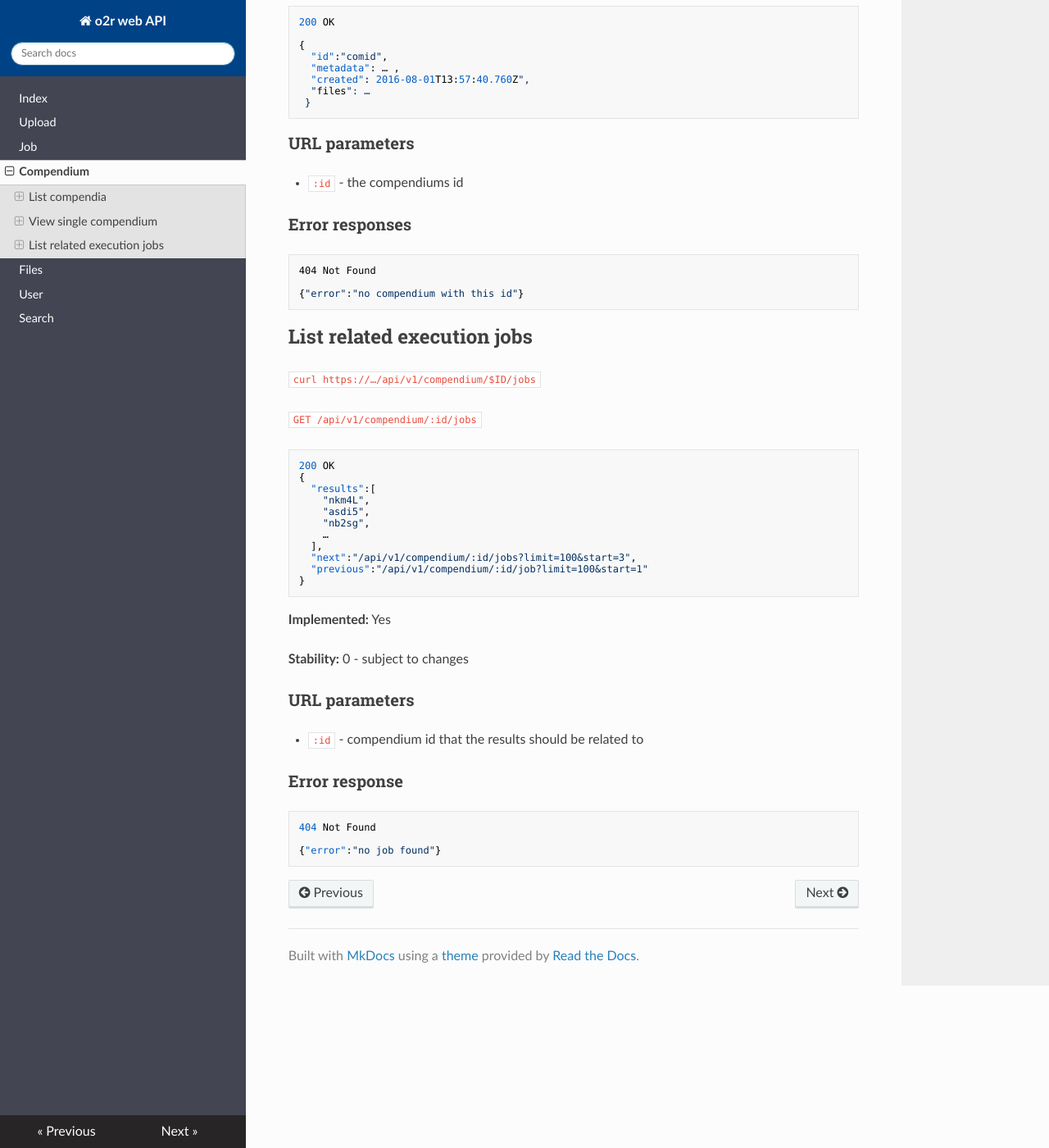
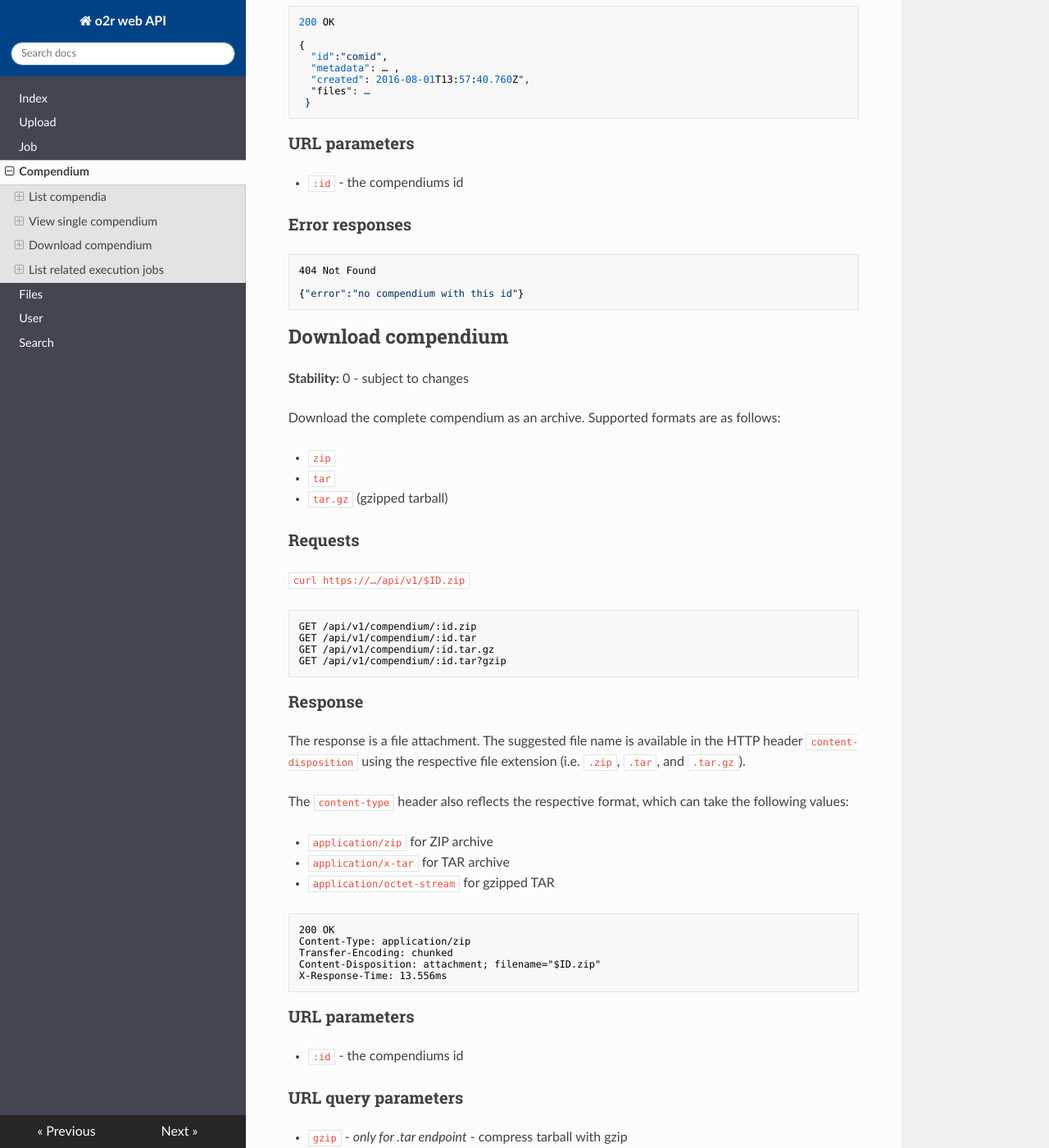
Before and after one commit to o2r-project/api, an MkDocs documentation site: the page built from docs/compendium.md, in a window 1280 px wide and 1400 px high, scrolled down 1544 px. Shown: the whole window at 82% size. Built offline with MkDocs 1.6.1, drawn with Linux system fonts in a browser that asks for light colours; nearby versions of some CDN libraries; old or Windows-style settings are respelled for this version of MkDocs.

Commit message:
add download compendium

````diff
--- a/docs/compendium.md
+++ b/docs/compendium.md
@@ -90,6 +90,61 @@ This includes the complete metadata set, related job ids and a tree representati
 {"error":"no compendium with this id"}
 ```
 
+## Download compendium
+
+__Stability:__ 0 - subject to changes
+
+Download the complete compendium as an archive. Supported formats are as follows:
+
+- `zip`
+- `tar`
+- `tar.gz` (gzipped tarball)
+
+### Requests
+
+`curl https://…/api/v1/$ID.zip`
+
+```
+GET /api/v1/compendium/:id.zip
+GET /api/v1/compendium/:id.tar
+GET /api/v1/compendium/:id.tar.gz
+GET /api/v1/compendium/:id.tar?gzip
+```
+
+### Response
+
+The response is a file attachment. The suggested file name is available in the HTTP header `content-disposition` using the respective file extension (i.e. `.zip`, `.tar`, and `.tar.gz`).
+
+The `content-type` header also reflects the respective format, which can take the following values:
+
+- `application/zip` for ZIP archive
+- `application/x-tar` for TAR archive
+- `application/octet-stream` for gzipped TAR
+
+```txt
+200 OK
+Content-Type: application/zip
+Transfer-Encoding: chunked
+Content-Disposition: attachment; filename="$ID.zip"
+X-Response-Time: 13.556ms
+```
+
+### URL parameters
+
+- `:id` - the compendiums id
+
+### URL query parameters
+
+- `gzip` - _only for .tar endpoint_ - compress tarball with gzip
+
+### Error responses
+
+```
+404 Not Found
+
+{"error":"no compendium with this id"}
+```
+
 ## List related execution jobs
 
 `curl https://…/api/v1/compendium/$ID/jobs`
````
